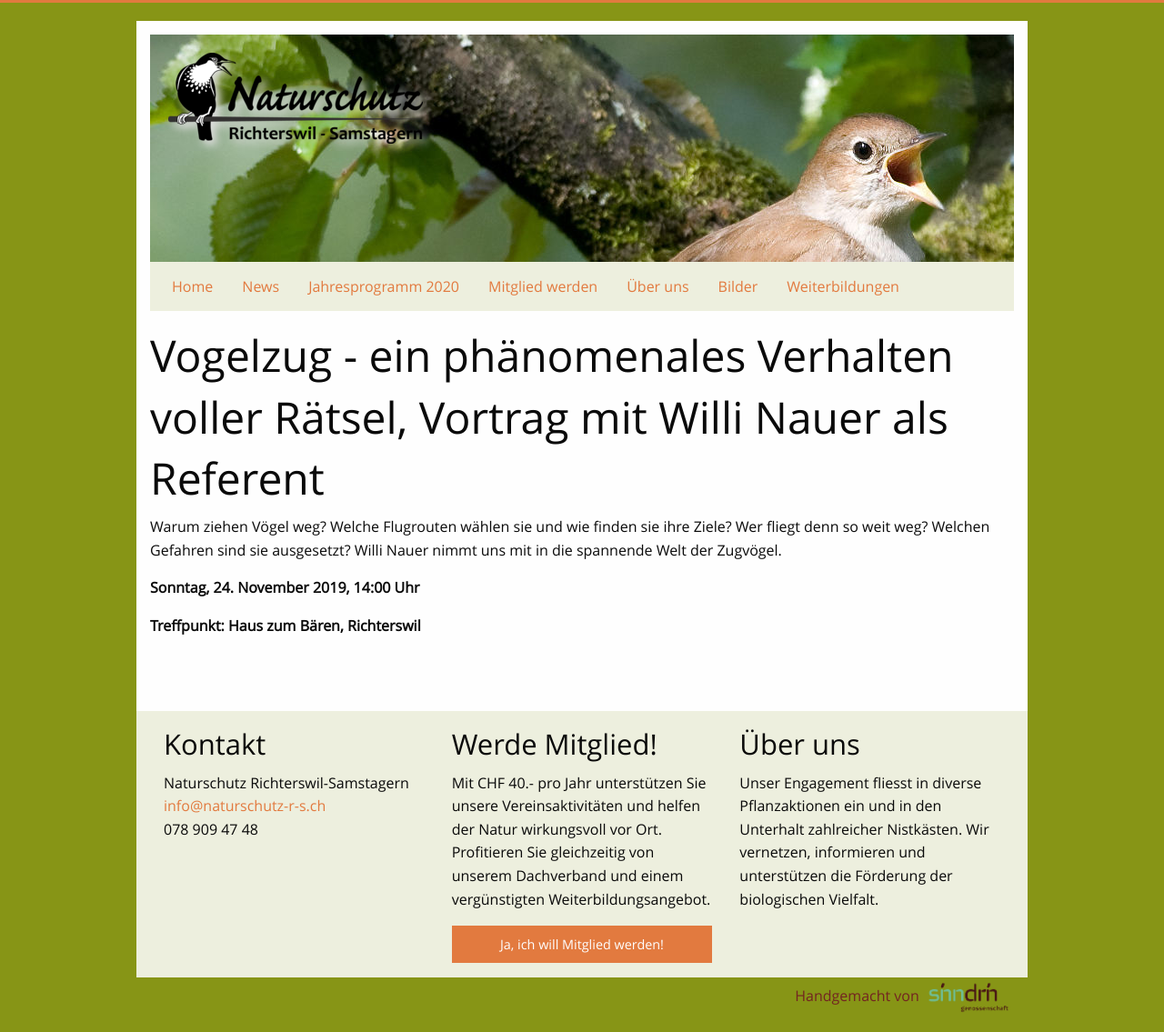
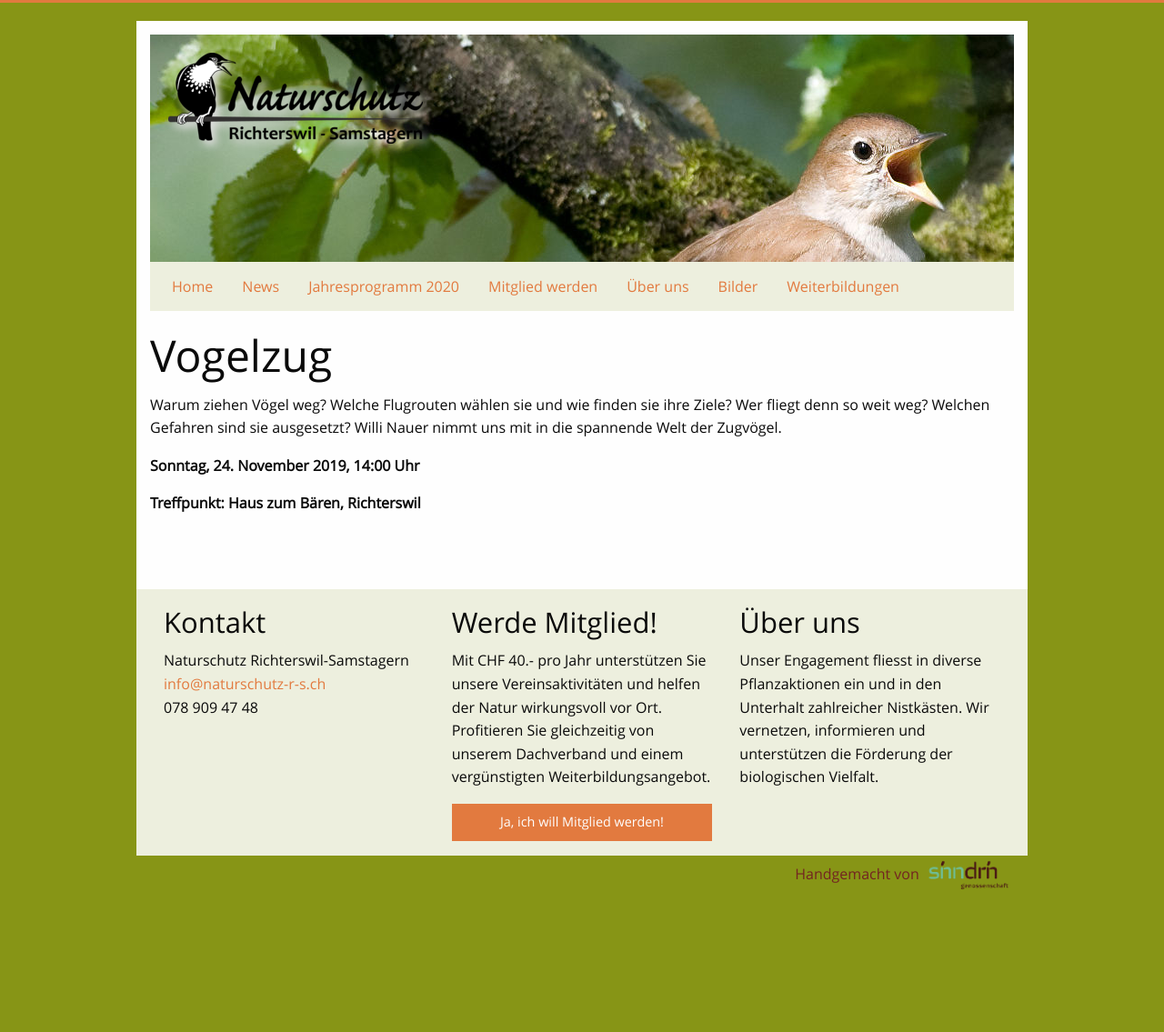
Before and after one commit to Naturschutz-Richterswil-Samstagern/Naturschutz-Richterswil-Samstagern.github.io, a Jekyll site: the page built from _posts/veranstaltungen/2019-11-04-vogelzug.md, in a window 1280 px wide. Shown: the whole page at 91% size. Built offline with Jekyll 4.4.1, drawn with Linux system fonts in a browser that asks for light colours; comment, search, counter and statistics services are not loaded; after the commit the page ends 1000 px from its top, so only the background shows below that.

Commit message:
Update 2019-11-04-vogelzug.md

```diff
--- a/_posts/veranstaltungen/2019-11-04-vogelzug.md
+++ b/_posts/veranstaltungen/2019-11-04-vogelzug.md
@@ -1,13 +1,13 @@
 ---
 categories: veranstaltungen
 layout: veranstaltung
-title: Vogelzug - ein phänomenales Verhalten voller Rätsel, Vortrag mit Willi Nauer als Referent
+title: Vogelzug
 date: '2019-11-04 17:00 +0100'
 veranstalungsdatumUndZeit: 'Sonntag, 24. November 2019, 14:00 Uhr'
 ort: 'Haus zum Bären, Richterswil'
 image: /images/news/vogelzug.JPG
 published: true
-tagline: 'Vogelzug - ein phänomenales Verhalten voller Rätsel, Vortrag mit Willi Nauer als Referent'
+tagline: 'Ein phänomenales Verhalten voller Rätsel, Vortrag mit Willi Nauer als Referent'
 ---
 
 Warum ziehen Vögel weg? Welche Flugrouten wählen sie und wie finden sie ihre Ziele?
```
